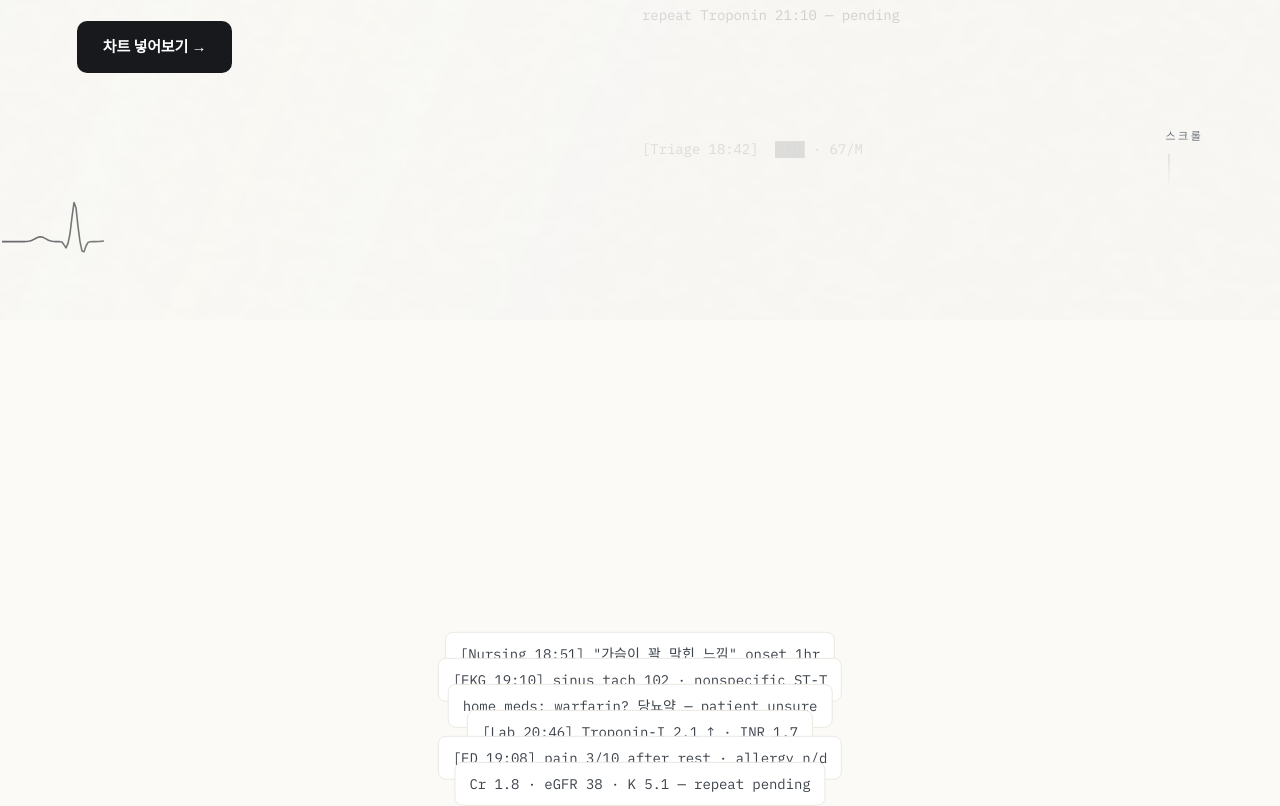
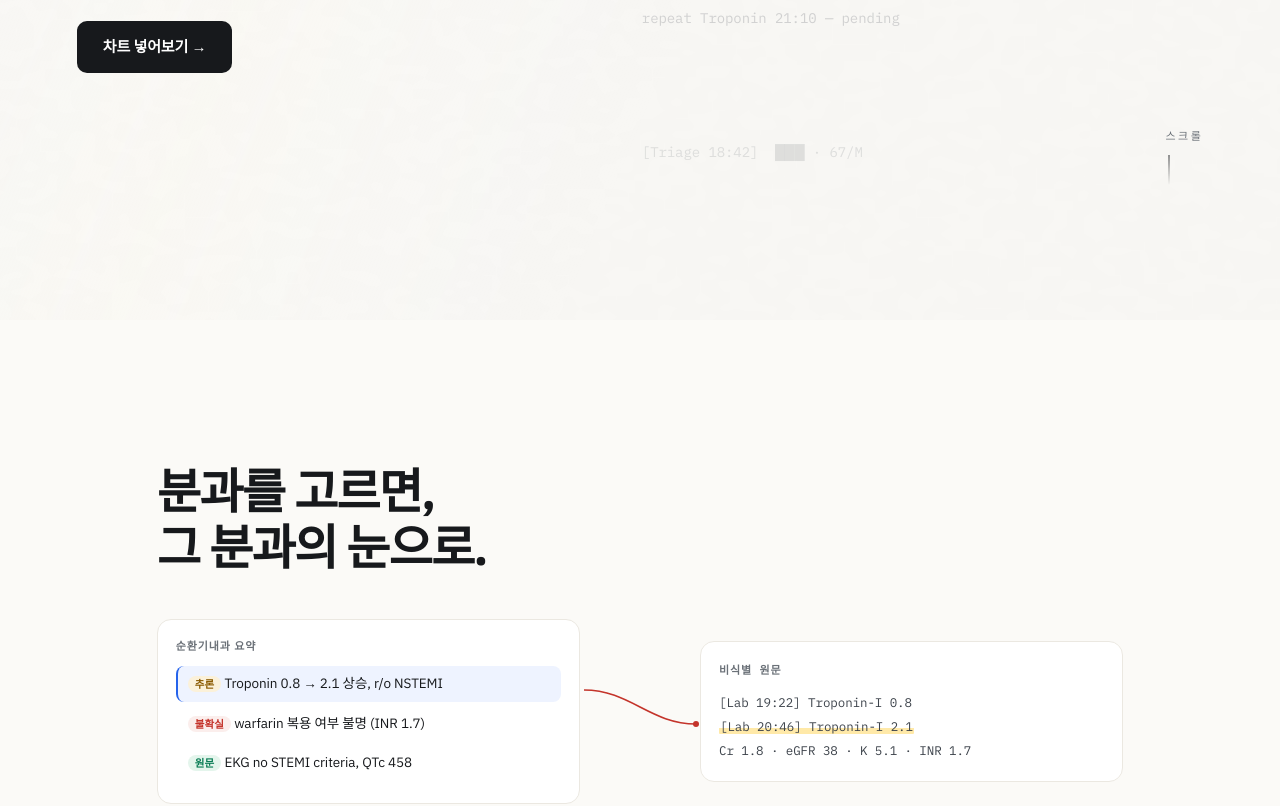
Before and after one commit to click6067-ship-it/gatherEMR, a Next.js app: page / in a window 1280 px wide. Shown: the part 480-1286 px from the top of the page. Built offline with nearby package versions, Linux system fonts and the light colour scheme.

Commit message:
design(v3): S1(기록 부피)·S4(신뢰) 섹션 삭제 — 랜딩 = 히어로·데모·26분과·CTA 4섹션
Co-Authored-By: Claude Opus 4.8 (1M context) <noreply@anthropic.com>

```diff
--- a/app/globals.css
+++ b/app/globals.css
@@ -121,20 +121,9 @@ details.oneline input { width: 100%; padding: 10px 12px; border: 1px solid var(-
 .ld-io { opacity: 0; transform: translateY(26px); transition: opacity .7s ease, transform .7s cubic-bezier(.4, 0, .2, 1); }
 .ld-io.in { opacity: 1; transform: none; }
 
-/* S1 — fragments scatter as --p grows */
-.ld-s1 { height: 240vh; position: relative; }
-.ld-s1-stick { position: sticky; top: 0; height: 100svh; display: flex; align-items: center; justify-content: center; overflow: clip; }
-.ld-s1 .ld-h2 { position: relative; z-index: 2; text-align: center; opacity: calc((var(--p, 0) - .25) * 2.5); transform: translateY(calc((1 - var(--p, 0)) * 30px)); }
-.ld-frags { position: absolute; inset: 0; z-index: 1; }
-.ld-frag { position: absolute; left: 50%; top: 50%; font-size: clamp(11px, 1.4vw, 14px); color: var(--ink-2); background: var(--surface); border: 1px solid var(--line); border-radius: 8px; padding: 10px 14px; white-space: nowrap;
-  --spread: calc(var(--p, 0) * (1 + var(--i) * .13));
-  transform: translate(calc(-50% + (var(--i) - 2.5) * 9vw * var(--spread) * .9), calc(-50% + (var(--i) - 2.5) * -7vh * var(--spread) + var(--i) * 26px - 66px)) rotate(calc((var(--i) - 2.5) * var(--p, 0) * 3.2deg));
-  filter: blur(calc(var(--p, 0) * var(--p, 0) * 5px));
-  opacity: calc(1 - var(--p, 0) * .55); }
-
 /* S2 — demo split + wire */
-.ld-s2, .ld-s3, .ld-s4, .ld-s5 { padding: 18vh max(24px, 6vw); max-width: 1120px; margin: 0 auto; }
-.ld-s2 .ld-h2, .ld-s3 .ld-h2, .ld-s4 .ld-h2 { margin-bottom: 44px; }
+.ld-s2, .ld-s3, .ld-s5 { padding: 18vh max(24px, 6vw); max-width: 1120px; margin: 0 auto; }
+.ld-s2 .ld-h2, .ld-s3 .ld-h2 { margin-bottom: 44px; }
 .ld-demo { display: grid; grid-template-columns: 1fr 120px 1fr; align-items: center; gap: 0; }
 .ld-demo-pane { background: var(--surface); border: 1px solid var(--line); border-radius: var(--r-card); padding: 18px; font-size: 13.5px; }
 .ld-demo-label { font-size: 11px; color: var(--muted); letter-spacing: .08em; font-weight: 600; margin-bottom: 10px; }
@@ -159,16 +148,6 @@ details.oneline input { width: 100%; padding: 10px 12px; border: 1px solid var(-
 .ld-io.in .ld-chip { opacity: 1; transform: none; }
 .ld-chip:hover { background: color-mix(in srgb, var(--c) 9%, var(--surface)); border-color: var(--c); }
 
-/* S4 — mask flip */
-.ld-trust { display: flex; flex-direction: column; gap: 20px; align-items: flex-start; }
-.ld-mask { font-size: clamp(14px, 2vw, 18px); background: var(--surface); border: 1px solid var(--line); border-radius: var(--r-input); padding: 16px 20px; }
-.ld-mask-flip { display: inline-grid; vertical-align: bottom; }
-.ld-mask-flip span { grid-area: 1/1; transition: opacity .5s ease 1s; }
-.ld-mask-flip span:last-child { opacity: 0; color: var(--ink); }
-.ld-io.in .ld-mask-flip span:first-child { opacity: 0; }
-.ld-io.in .ld-mask-flip span:last-child { opacity: 1; }
-.ld-badges { display: flex; gap: 8px; }
-
 /* S5 */
 .ld-s5 { text-align: center; padding-bottom: 10vh; }
 .ld-s5 .ld-h2 { margin-bottom: 30px; }
@@ -178,14 +157,12 @@ details.oneline input { width: 100%; padding: 10px 12px; border: 1px solid var(-
   .ld-demo { grid-template-columns: 1fr; }
   .ld-wire { width: 60px; height: 44px; margin: -4px auto; transform: rotate(90deg); }
   .ld-group { flex-direction: column; gap: 8px; }
-  .ld-s1 { height: 200vh; }
 }
 @media (prefers-reduced-motion: reduce) {
   .ld-io, .ld-group, .ld-chip { opacity: 1 !important; transform: none !important; transition: none !important; }
   .ld-io.in .ld-wire path { animation: none; stroke-dashoffset: 0; }
   .ld-io.in .ld-wire circle { animation: none; opacity: 1; }
   .ld-scrollcue::after { animation: none; }
-  .ld-frag { filter: none; }
 }
 
 /* ── SpecialtyPicker (accordion) ── */
--- a/app/page.tsx
+++ b/app/page.tsx
@@ -1,25 +1,14 @@
 'use client';
 
-import { useEffect, useRef } from 'react';
+import { useEffect } from 'react';
 import Link from 'next/link';
 import { GROUPS, SPECIALTIES } from '@/lib/specialties';
 import { HeroCanvas } from './components/HeroCanvas';
 
 /* Landing — "종이 위의 시네마" (DESIGN-V3-SPEC). 섹션당 카피 ≤2줄 + 시각 1개.
- * 모션: IO reveal + S1 scroll-progress만. 라이브러리 0. reduced-motion/no-JS 완독 가능. */
-
-const FRAGMENTS = [
-  '[Nursing 18:51] "가슴이 꽉 막힌 느낌" onset 1hr',
-  '[EKG 19:10] sinus tach 102 · nonspecific ST-T',
-  'home meds: warfarin? 당뇨약 — patient unsure',
-  '[Lab 20:46] Troponin-I 2.1 ↑ · INR 1.7',
-  '[ED 19:08] pain 3/10 after rest · allergy n/d',
-  'Cr 1.8 · eGFR 38 · K 5.1 — repeat pending',
-];
+ * 모션: IO reveal만. 라이브러리 0. reduced-motion/no-JS 완독 가능. */
 
 export default function Landing() {
-  const s1ref = useRef<HTMLDivElement>(null);
-
   useEffect(() => {
     // IO reveal (.ld-io → .in)
     const io = new IntersectionObserver(
@@ -27,21 +16,7 @@ export default function Landing() {
       { threshold: 0.35 },
     );
     document.querySelectorAll('.ld-io').forEach((el) => io.observe(el));
-
-    // S1 scroll progress → CSS var --p (fragments scatter+blur)
-    const el = s1ref.current;
-    let raf = 0;
-    const tick = () => {
-      if (el) {
-        const r = el.getBoundingClientRect();
-        const p = Math.min(1, Math.max(0, -r.top / (r.height - innerHeight || 1)));
-        el.style.setProperty('--p', String(p));
-      }
-      raf = requestAnimationFrame(tick);
-    };
-    if (!matchMedia('(prefers-reduced-motion: reduce)').matches) raf = requestAnimationFrame(tick);
-    else el?.style.setProperty('--p', '0.85');
-    return () => { io.disconnect(); cancelAnimationFrame(raf); };
+    return () => io.disconnect();
   }, []);
 
   return (
@@ -55,18 +30,6 @@ export default function Landing() {
           <Link href="/app" className="btn ld-cta">차트 넣어보기 →</Link>
         </div>
         <div className="ld-scrollcue" aria-hidden="true">스크롤</div>
-      </section>
-
-      {/* S1 — 문제: 기록의 부피 (질감으로만) */}
-      <section className="ld-s1" ref={s1ref}>
-        <div className="ld-s1-stick">
-          <div className="ld-frags" aria-hidden="true">
-            {FRAGMENTS.map((f, i) => (
-              <div key={i} className="ld-frag mono" style={{ ['--i' as string]: i } as React.CSSProperties}>{f}</div>
-            ))}
-          </div>
-          <h2 className="ld-h2">3일치 기록,<br />15분의 외래.</h2>
-        </div>
       </section>
 
       {/* S2 — 해법 = 데모: 문장 → 원문 연결선 */}
@@ -110,19 +73,6 @@ export default function Landing() {
         </div>
       </section>
 
-      {/* S4 — 신뢰 */}
-      <section className="ld-s4 ld-io">
-        <h2 className="ld-h2">비식별본만 저장.<br />근거 없는 문장은 표시하지 않습니다.</h2>
-        <div className="ld-trust">
-          <div className="ld-mask mono">환자명: <span className="ld-mask-flip"><span>홍길동</span><span>███</span></span> · 등록번호: <span className="ld-mask-flip"><span>00123456</span><span>████████</span></span></div>
-          <div className="ld-badges">
-            <span className="badge explicit">원문</span>
-            <span className="badge derived">추론</span>
-            <span className="badge uncertain">불확실</span>
-          </div>
-        </div>
-      </section>
-
       {/* S5 — CTA */}
       <section className="ld-s5 ld-io">
         <h2 className="ld-h2">지금 차트 하나<br />넣어보세요.</h2>
```
